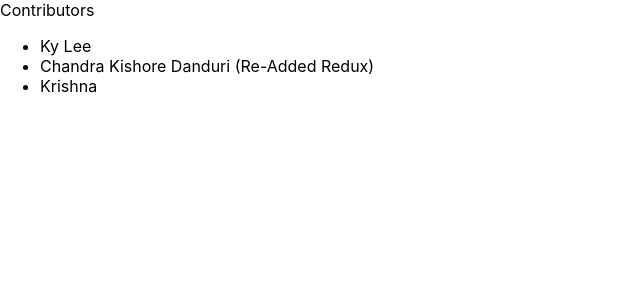
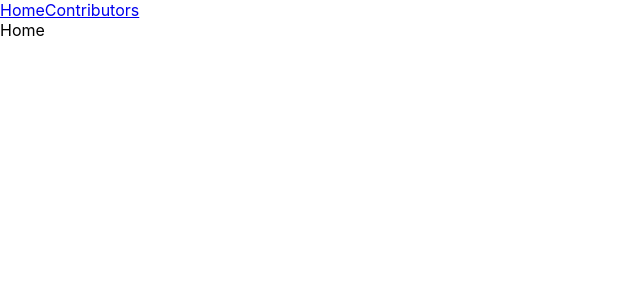
Before and after one commit to kyhy/xenia, a React (Create React App) app: page / in a window 1280 px wide. Shown: the top 300 px of the page, without its empty margins (0-640 px from the left). Built offline with nearby package versions, Linux system fonts and the light colour scheme.

Commit message:
add react-router-dom

```diff
--- a/package.json
+++ b/package.json
@@ -5,6 +5,7 @@
   "dependencies": {
     "react": "^16.8.4",
     "react-dom": "^16.8.4",
+    "react-router-dom": "^4.3.1",
     "react-scripts": "2.1.8"
   },
   "scripts": {
--- a/src/App.js
+++ b/src/App.js
@@ -1,11 +1,26 @@
 import React from 'react';
+import { BrowserRouter as Router, Route } from 'react-router-dom';
 import Contributors from './Contributors';
+import Nav from './Nav';
+import Home from './Home';
+
+/*
+routes:
+
+/             -> home page
+/contributors -> contributor page
+
+*/
 
 function App() {
   return (
-    <div>
-      <Contributors />
-    </div>
+    <Router>
+      <div>
+        <Nav />
+        <Route exact path="/" component={Home} />
+        <Route path="/contributors" component={Contributors} />
+      </div>
+    </Router>
   );
 }
 
--- /dev/null
+++ b/src/Home.js
@@ -0,0 +1,9 @@
+import React from 'react';
+
+export default function Home() {
+  return (
+    <div>
+      Home
+    </div>
+  );
+}
--- /dev/null
+++ b/src/Nav.js
@@ -0,0 +1,11 @@
+import React from 'react';
+import { Link } from 'react-router-dom';
+
+export default function Nav() {
+  return (
+    <div>
+      <Link to="/">Home</Link>
+      <Link to="/contributors">Contributors</Link>
+    </div>
+  );
+}
```
Also changed, not shown: 1 other file (tests, documents, lock files or other folders).
